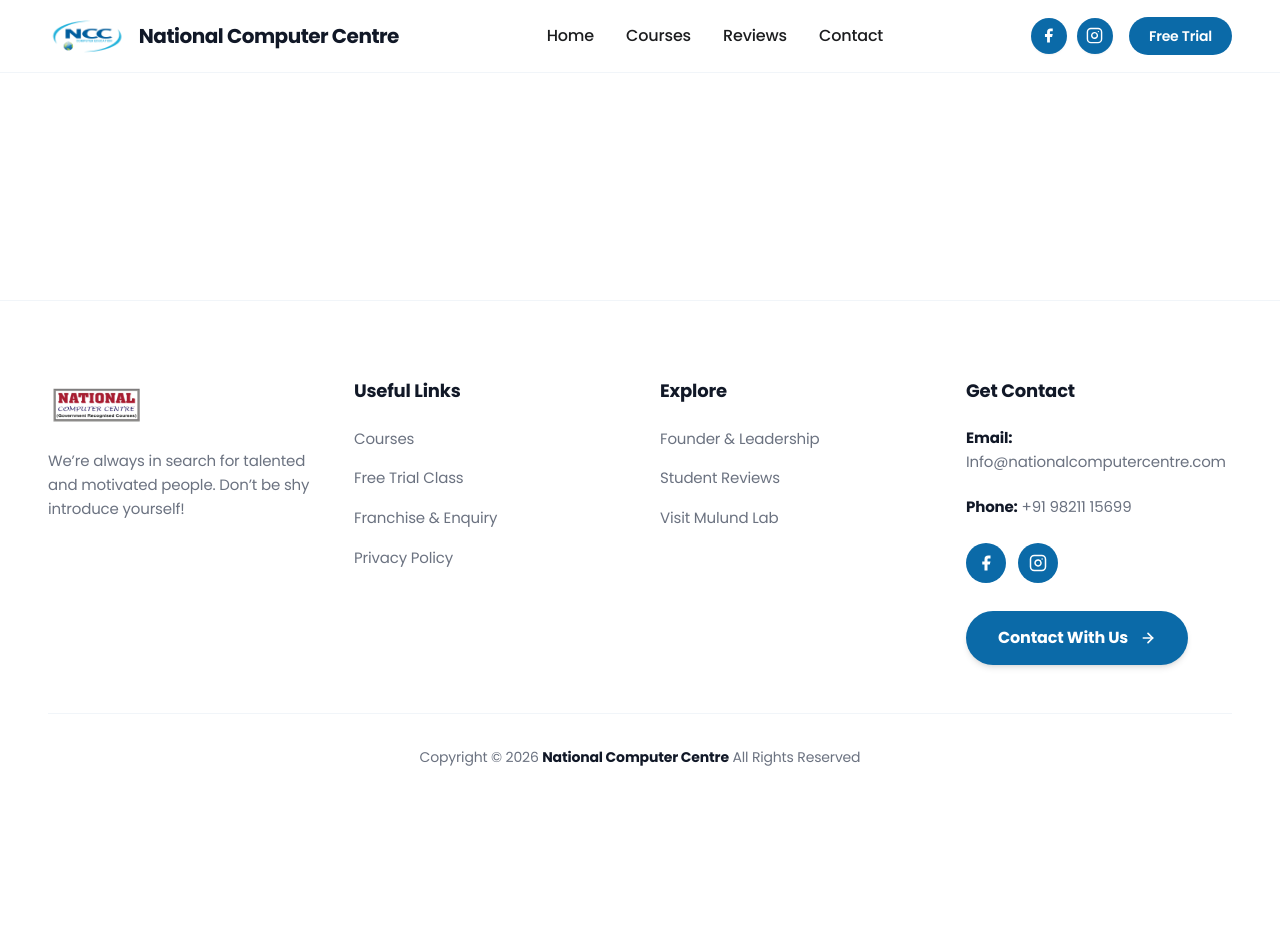
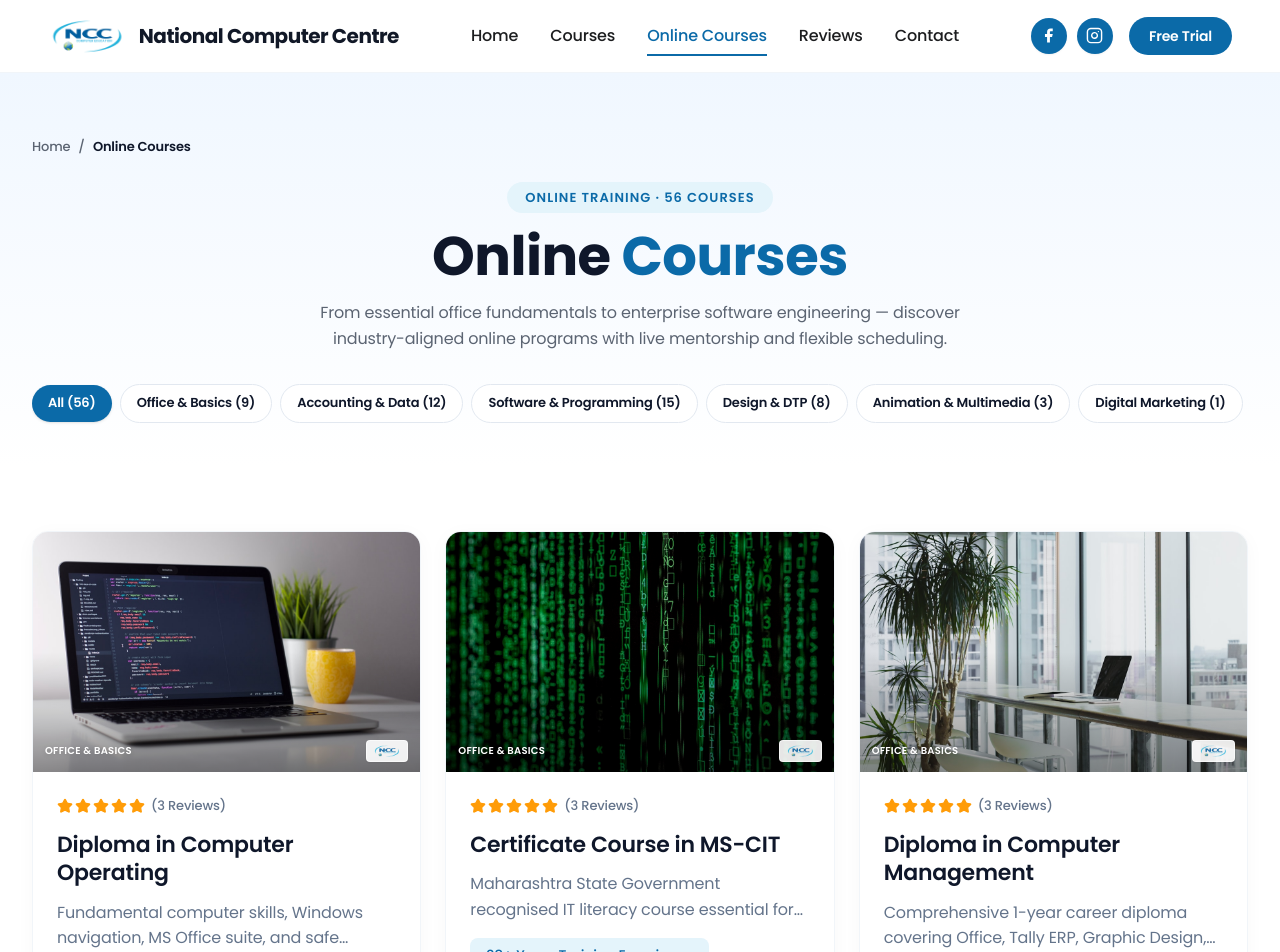
Before and after one commit to sid-1506/National-Computer-Centre, a React (Vite) app: page /online-courses in a window 1280 px wide. Shown: the top 952 px of the page. Before the commit the page ends 800 px from the top, so only its background shows below. Built offline with nearby package versions, Linux system fonts and the light colour scheme.

Commit message:
feat: add Online Courses navbar link, dedicated section, and routing

```diff
--- a/src/App.jsx
+++ b/src/App.jsx
@@ -9,6 +9,7 @@
 import HomePage from './pages/HomePage';
 import ContactPage from './pages/ContactPage';
 import AllCourses from './components/AllCourses';
+import OnlineCourses from './components/OnlineCourses';
 import CourseDetail from './components/CourseDetail';
 
 export default function App() {
@@ -39,6 +40,8 @@
             <Route path="/" element={<HomePage onOpenModal={handleOpenModal} />} />
             <Route path="/courses" element={<AllCourses onOpenModal={handleOpenModal} />} />
             <Route path="/courses/:slug" element={<CourseDetail onOpenModal={handleOpenModal} />} />
+            <Route path="/online-courses" element={<OnlineCourses onOpenModal={handleOpenModal} />} />
+            <Route path="/online-courses/:slug" element={<CourseDetail onOpenModal={handleOpenModal} isOnline={true} />} />
             <Route path="/contact" element={<ContactPage onOpenModal={handleOpenModal} />} />
           </Routes>
         </div>
--- a/src/components/CourseCard.jsx
+++ b/src/components/CourseCard.jsx
@@ -7,10 +7,11 @@
   categoryName = '',
   showRating = true,
   reviewCount = '3',
+  isOnline = false,
 }) {
   return (
     <Link
-      to={`/courses/${course.slug}`}
+      to={isOnline ? `/courses/${course.slug}?mode=online` : `/courses/${course.slug}`}
       className="course-card-hover group flex flex-col bg-white rounded-2xl border border-[#F1F5F9] overflow-hidden cursor-pointer
         shadow-[0_4px_20px_rgba(0,0,0,0.03)]
         h-full focus-visible:outline-none focus-visible:ring-2 focus-visible:ring-[#0B6AA8] focus-visible:ring-offset-2"
--- a/src/components/CourseDetail.jsx
+++ b/src/components/CourseDetail.jsx
@@ -1,5 +1,5 @@
 import { useEffect, useRef } from 'react';
-import { useParams, Link } from 'react-router-dom';
+import { useParams, Link, useSearchParams, useLocation } from 'react-router-dom';
 import { Clock, Layers, Monitor, Award, Phone, MessageSquare, CalendarCheck, Star } from 'lucide-react';
 import { gsap } from 'gsap';
 import { ScrollTrigger } from 'gsap/ScrollTrigger';
@@ -13,8 +13,15 @@
   gsap.registerPlugin(ScrollTrigger);
 }
 
-export default function CourseDetail({ onOpenModal }) {
+export default function CourseDetail({ onOpenModal, isOnline: isOnlineProp = false }) {
   const { slug } = useParams();
+  const [searchParams] = useSearchParams();
+  const location = useLocation();
+  const isOnline =
+    isOnlineProp ||
+    searchParams.get('mode') === 'online' ||
+    location.pathname.startsWith('/online-courses');
+
   const mainSecRef = useRef(null);
   const overviewSecRef = useRef(null);
   const relatedSecRef = useRef(null);
@@ -31,7 +38,9 @@
   // SEO & JSON-LD
   useEffect(() => {
     if (!course) return;
-    document.title = `${course.title} in Mulund West | National Computer Centre`;
+    document.title = isOnline
+      ? `${course.title} Online Course | National Computer Centre`
+      : `${course.title} in Mulund West | National Computer Centre`;
     let metaDesc = document.querySelector('meta[name="description"]');
     if (!metaDesc) { metaDesc = document.createElement('meta'); metaDesc.name = 'description'; document.head.appendChild(metaDesc); }
     metaDesc.content = course.highlight;
@@ -69,7 +78,7 @@
           <span className="eyebrow-chip mb-4 inline-block">404 — Course Not Found</span>
           <h1 className="font-bold text-foreground mb-4" style={{ fontSize: 'clamp(1.8rem, 4vw, 2.8rem)' }}>This course does not exist</h1>
           <p className="text-muted-foreground mb-8 leading-relaxed">The course you are looking for may have been updated or moved. Please explore our complete catalogue.</p>
-          <Link to="/courses" className="inline-flex items-center gap-2 rounded-full bg-primary px-7 py-3 text-[14px] font-semibold text-white hover:bg-[#095A90] btn-swiss">
+          <Link to={isOnline ? "/online-courses" : "/courses"} className="inline-flex items-center gap-2 rounded-full bg-primary px-7 py-3 text-[14px] font-semibold text-white hover:bg-[#095A90] btn-swiss">
             View All 56 Courses
           </Link>
         </div>
@@ -85,12 +94,14 @@
     relatedCourses = [...relatedCourses, ...otherCourses.slice(0, 3 - relatedCourses.length)];
   }
 
-  const whatsappMessage = encodeURIComponent(`Hi National Computer Centre, I would like details about the ${course.title} course.`);
+  const whatsappMessage = isOnline
+    ? encodeURIComponent(`Hi National Computer Centre, I would like details about the ${course.title} online course.`)
+    : encodeURIComponent(`Hi National Computer Centre, I would like details about the ${course.title} course.`);
 
   const factChips = [
     { Icon: Clock, label: 'Duration', value: course.duration },
     { Icon: Layers, label: 'Category', value: category?.name || course.categorySlug },
-    { Icon: Monitor, label: 'Mode', value: 'Offline · 1:1 PC' },
+    { Icon: Monitor, label: 'Mode', value: isOnline ? 'Online · Live Interactive' : 'Offline · 1:1 PC' },
     { Icon: Award, label: 'Certificate', value: 'Govt Recognised' },
   ];
 
@@ -103,9 +114,14 @@
           <nav className="flex flex-wrap items-center gap-2 text-[13px] font-medium text-muted-foreground">
             <Link to="/" className="hover:text-primary transition-colors">Home</Link>
             <span>/</span>
-            <Link to="/courses" className="hover:text-primary transition-colors">Courses</Link>
+            <Link to={isOnline ? "/online-courses" : "/courses"} className="hover:text-primary transition-colors">
+              {isOnline ? "Online Courses" : "Courses"}
+            </Link>
             <span>/</span>
-            <Link to={`/courses?category=${course.categorySlug}`} className="hover:text-primary transition-colors text-foreground font-semibold">
+            <Link
+              to={isOnline ? `/online-courses?category=${course.categorySlug}` : `/courses?category=${course.categorySlug}`}
+              className="hover:text-primary transition-colors text-foreground font-semibold"
+            >
               {category?.name || course.categorySlug}
             </Link>
           </nav>
@@ -254,15 +270,21 @@
             <h2 className="reveal-heading font-bold text-foreground text-[22px]">
               Related <span className="text-primary">Courses</span>
             </h2>
-            <Link to={`/courses?category=${course.categorySlug}`}
-              className="reveal-body text-[13px] font-semibold text-primary hover:text-accent underline underline-offset-4">
+            <Link
+              to={isOnline ? `/online-courses?category=${course.categorySlug}` : `/courses?category=${course.categorySlug}`}
+              className="reveal-body text-[13px] font-semibold text-primary hover:text-accent underline underline-offset-4"
+            >
               View all in {category?.name || course.categorySlug}
             </Link>
           </div>
           <div className="grid grid-cols-1 md:grid-cols-3 gap-6">
             {relatedCourses.map((rel) => (
               <div key={rel.slug} className="reveal-item">
-                <CourseCard course={rel} categoryName={getCategoryName(rel.categorySlug)} />
+                <CourseCard
+                  course={rel}
+                  categoryName={getCategoryName(rel.categorySlug)}
+                  isOnline={isOnline}
+                />
               </div>
             ))}
           </div>
--- a/src/components/Navbar.jsx
+++ b/src/components/Navbar.jsx
@@ -98,6 +98,7 @@
   const navLinks = [
     { label: 'Home', to: '/', key: 'home' },
     { label: 'Courses', to: '/courses', key: 'courses' },
+    { label: 'Online Courses', to: '/online-courses', key: 'online-courses' },
     { label: 'Reviews', to: '/#testimonials', key: 'reviews' },
     { label: 'Contact', to: '/contact', key: 'contact' },
   ];
@@ -114,6 +115,9 @@
     }
     if (link.key === 'home') {
       return location.pathname === '/' && !inTestimonialsView;
+    }
+    if (link.key === 'online-courses') {
+      return location.pathname.startsWith('/online-courses');
     }
     if (link.key === 'courses') {
       return location.pathname.startsWith('/courses');
--- /dev/null
+++ b/src/components/OnlineCourses.jsx
@@ -0,0 +1,144 @@
+import { useEffect, useRef } from 'react';
+import { Link, useSearchParams } from 'react-router-dom';
+import { categories, courses } from '../data/courses';
+import CourseCard from './CourseCard';
+import { useSectionReveal } from '../hooks/useMotionReveal';
+
+export default function OnlineCourses() {
+  const [searchParams, setSearchParams] = useSearchParams();
+  const activeCategory = searchParams.get('category') || 'all';
+  const heroRef = useRef(null);
+  const gridRef = useRef(null);
+
+  useSectionReveal(heroRef);
+  useSectionReveal(gridRef, [activeCategory]);
+
+  const handleFilterChange = (slug) => {
+    if (slug === 'all') {
+      searchParams.delete('category');
+      setSearchParams(searchParams);
+    } else {
+      setSearchParams({ category: slug });
+    }
+  };
+
+  useEffect(() => {
+    document.title = 'Online Courses | National Computer Centre';
+    let metaDesc = document.querySelector('meta[name="description"]');
+    if (!metaDesc) {
+      metaDesc = document.createElement('meta');
+      metaDesc.name = 'description';
+      document.head.appendChild(metaDesc);
+    }
+    metaDesc.content =
+      'Explore live online computer and IT courses at National Computer Centre. Learn MS-CIT, Tally Prime, Advance Excel, MERN Full Stack, Python, and AI-ML with dedicated 1-on-1 faculty support.';
+  }, []);
+
+  const filteredCourses =
+    activeCategory === 'all'
+      ? courses
+      : courses.filter((c) => c.categorySlug === activeCategory);
+
+  const getCategoryName = (slug) => {
+    const cat = categories.find((c) => c.slug === slug);
+    return cat ? cat.name : slug;
+  };
+
+  return (
+    <div className="bg-background min-h-screen">
+      {/* Hero Section */}
+      <section
+        ref={heroRef}
+        className="relative pt-12 sm:pt-16 pb-10 bg-gradient-to-b from-[#F0F7FF] to-white"
+      >
+        <div className="mx-auto max-w-7xl px-4 sm:px-6 lg:px-8">
+          {/* Breadcrumb */}
+          <nav className="flex items-center gap-2 text-[13px] text-muted-foreground mb-6 font-medium">
+            <Link to="/" className="hover:text-primary transition-colors">
+              Home
+            </Link>
+            <span>/</span>
+            <span className="text-foreground font-semibold">Online Courses</span>
+          </nav>
+
+          {/* Eyebrow + heading */}
+          <div className="text-center mb-8">
+            <span className="reveal-eyebrow eyebrow-chip mb-3 inline-block">
+              Online Training · 56 Courses
+            </span>
+            <h1
+              className="reveal-heading font-bold text-foreground"
+              style={{
+                fontSize: 'clamp(2.2rem, 5vw, 3.4rem)',
+                letterSpacing: '-0.01em',
+                lineHeight: 1.15,
+              }}
+            >
+              Online <span className="text-primary">Courses</span>
+            </h1>
+            <p className="reveal-body mt-3 text-muted-foreground max-w-2xl mx-auto text-[16px] leading-relaxed">
+              From essential office fundamentals to enterprise software engineering — discover industry-aligned online programs with live mentorship and flexible scheduling.
+            </p>
+          </div>
+
+          {/* Category filter pills */}
+          <div className="reveal-item overflow-x-auto scrollbar-hide">
+            <div className="flex items-center gap-2 whitespace-nowrap pb-1 justify-center flex-wrap min-w-max mx-auto">
+              <button
+                onClick={() => handleFilterChange('all')}
+                className={`px-4 py-2 rounded-full text-[13px] font-semibold transition-all duration-200 cursor-pointer ${
+                  activeCategory === 'all'
+                    ? 'bg-primary text-white shadow-sm'
+                    : 'bg-white border border-border text-foreground hover:border-primary hover:text-primary'
+                }`}
+              >
+                All ({courses.length})
+              </button>
+              {categories.map((cat) => {
+                const count = courses.filter((c) => c.categorySlug === cat.slug).length;
+                return (
+                  <button
+                    key={cat.slug}
+                    onClick={() => handleFilterChange(cat.slug)}
+                    className={`px-4 py-2 rounded-full text-[13px] font-semibold transition-all duration-200 cursor-pointer ${
+                      activeCategory === cat.slug
+                        ? 'bg-primary text-white shadow-sm'
+                        : 'bg-white border border-border text-foreground hover:border-primary hover:text-primary'
+                    }`}
+                  >
+                    {cat.name} ({count})
+                  </button>
+                );
+              })}
+            </div>
+          </div>
+        </div>
+      </section>
+
+      {/* Course Grid */}
+      <section ref={gridRef} className="py-12 lg:py-16 bg-background">
+        <div className="mx-auto max-w-7xl px-4 sm:px-6 lg:px-8">
+          <div
+            key={activeCategory}
+            className="grid grid-cols-1 md:grid-cols-2 lg:grid-cols-3 gap-6"
+          >
+            {filteredCourses.map((course) => (
+              <div key={course.slug} className="reveal-item">
+                <CourseCard
+                  course={course}
+                  categoryName={getCategoryName(course.categorySlug)}
+                  isOnline={true}
+                />
+              </div>
+            ))}
+          </div>
+          {filteredCourses.length === 0 && (
+            <div className="text-center py-16 text-muted-foreground">
+              No courses found in this category.
+            </div>
+          )}
+        </div>
+      </section>
+    </div>
+  );
+}
```
Also changed, not shown: 5 other files (tests, documents, lock files or other folders).
